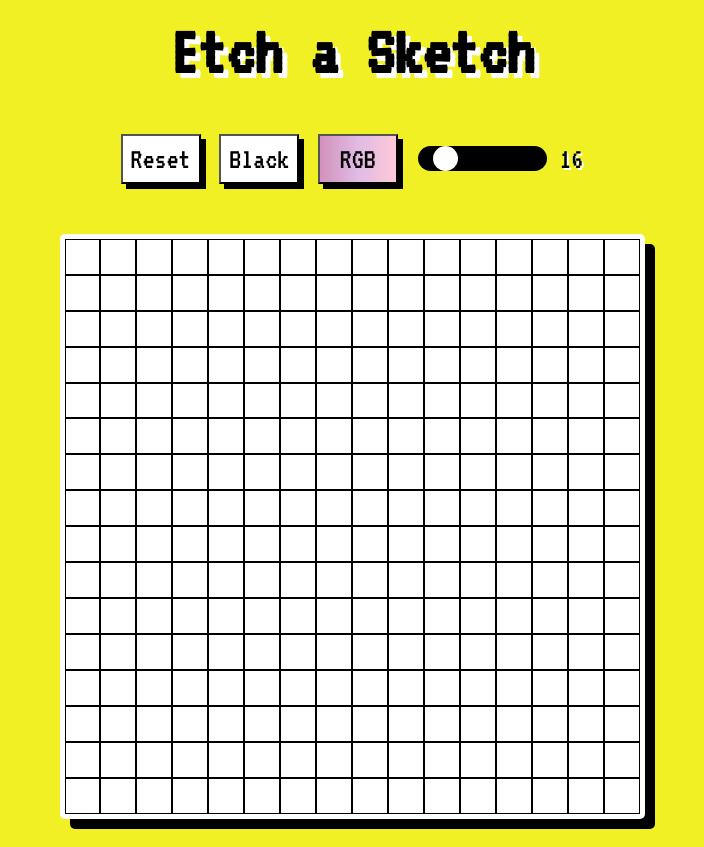
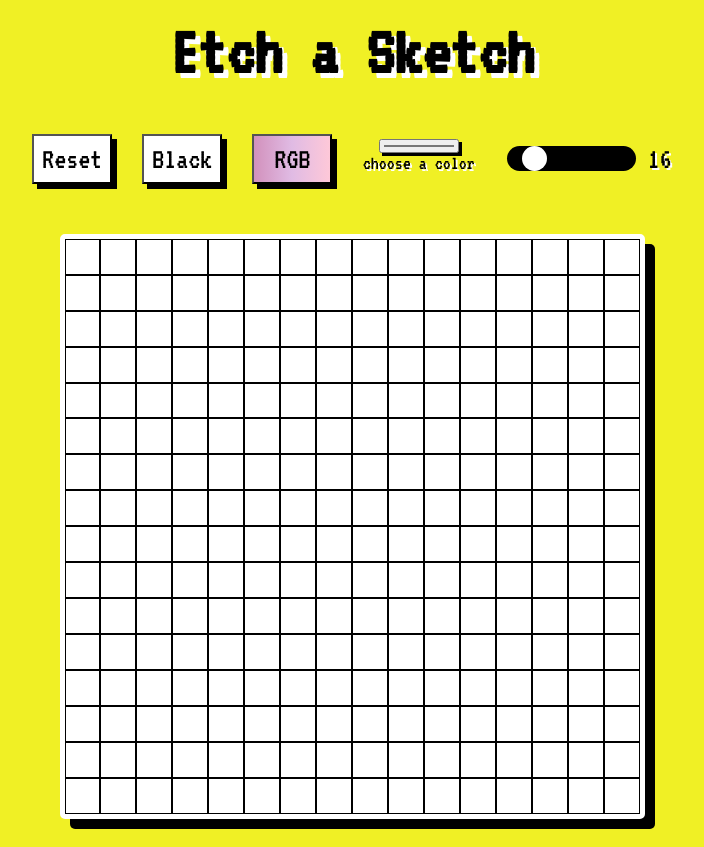
Before and after one commit to parkercon/etch-a-sketch, a plain HTML site: page index.html in a window 1280 px wide. Shown: the top 847 px of the page, without its empty margins (288-992 px from the left). Drawn offline with Linux system fonts and the light colour scheme.

Commit message:
added choose color feature

```diff
--- a/index.html
+++ b/index.html
@@ -13,6 +13,10 @@
         <button id="reset">Reset</button>
         <button id="black">Black</button>
         <button id="rgb">RGB</button>
+        <div class="colorAndPrompt">
+            <input type="color" id="color">
+            <p>choose a color</p>
+        </div>
         <div class="sliderAndValue">
             <input type="range" min="2" max="100" value="16" id="slider">
             <p class="value">16</p>
--- a/script.js
+++ b/script.js
@@ -74,6 +74,17 @@ black.addEventListener('click', function(){
     }
 });
 
+const chooseColor = document.querySelector('#color');
+chooseColor.addEventListener('input', function(){
+    let val = document.getElementById('slider').value;
+    let newColor = document.getElementById('color').value;
+    let cell = grid.children;
+    for (let i = 0; i < val*val; i++) {
+        cell[i].addEventListener('mouseover', function(event){
+            event.target.style.backgroundColor = newColor;
+        })
+    }
+});
 
 
 
--- a/style.css
+++ b/style.css
@@ -19,7 +19,7 @@ h1{
 .btns{
     display: flex;
     flex-direction: row;
-    width: 500px;
+    width: 700px;
     height: 50px;
     justify-content: space-evenly;
 }
@@ -30,6 +30,30 @@ button{
     background-color: white;
     box-shadow: 5px 5px;
     outline: none;
+}
+
+.colorAndPrompt{
+    display: flex;
+    flex-direction: column;
+    align-items: center;
+    font-size: 20px;
+    text-shadow: 2px 2px white;
+}
+
+#color{
+    margin-top: 5px;
+    margin-bottom: -20px;
+    width: 80px;
+    height: 30px;
+    box-shadow: 3px 3px;
+}
+
+#color:hover{
+    transform: scale(1.1);
+}
+
+#color:active{
+    transform: scale(1.2);
 }
 
 button:hover{
```
Also changed, not shown: 1 other file.
